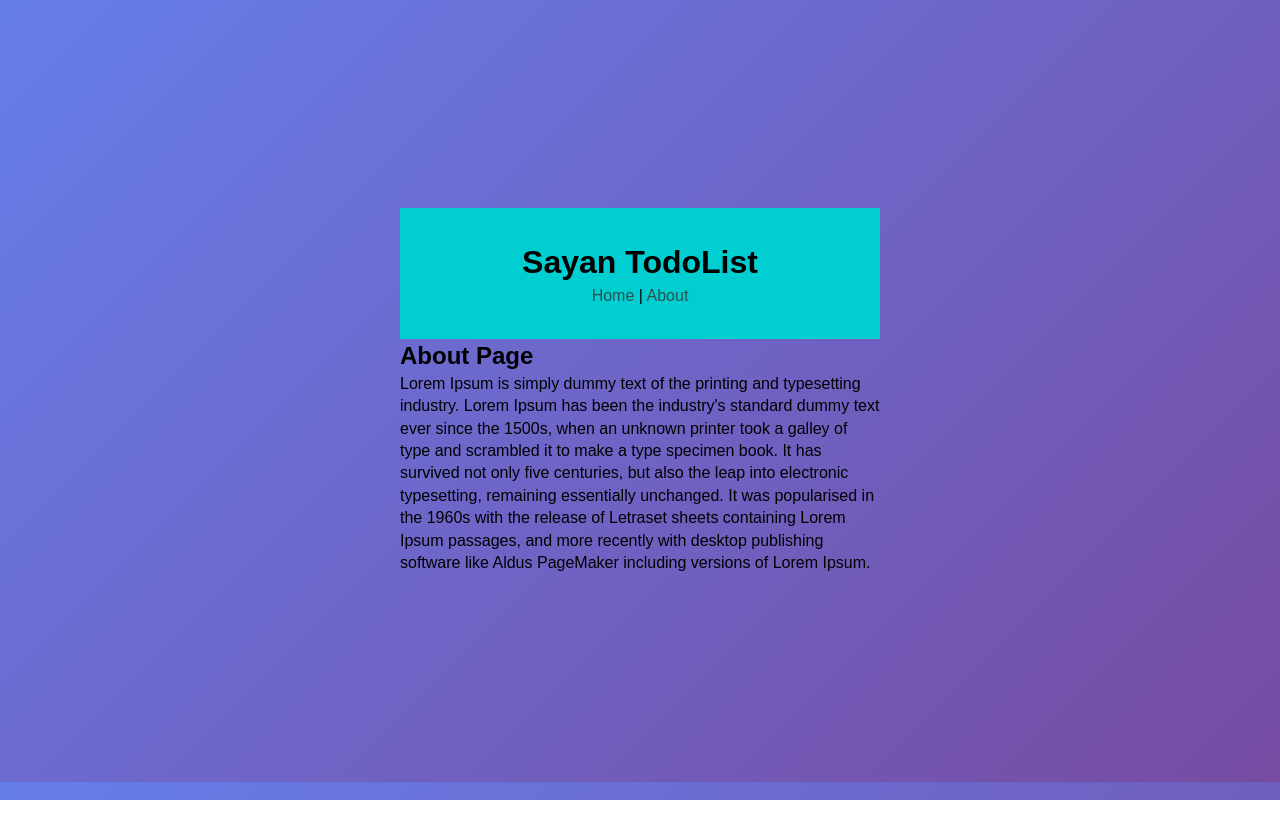
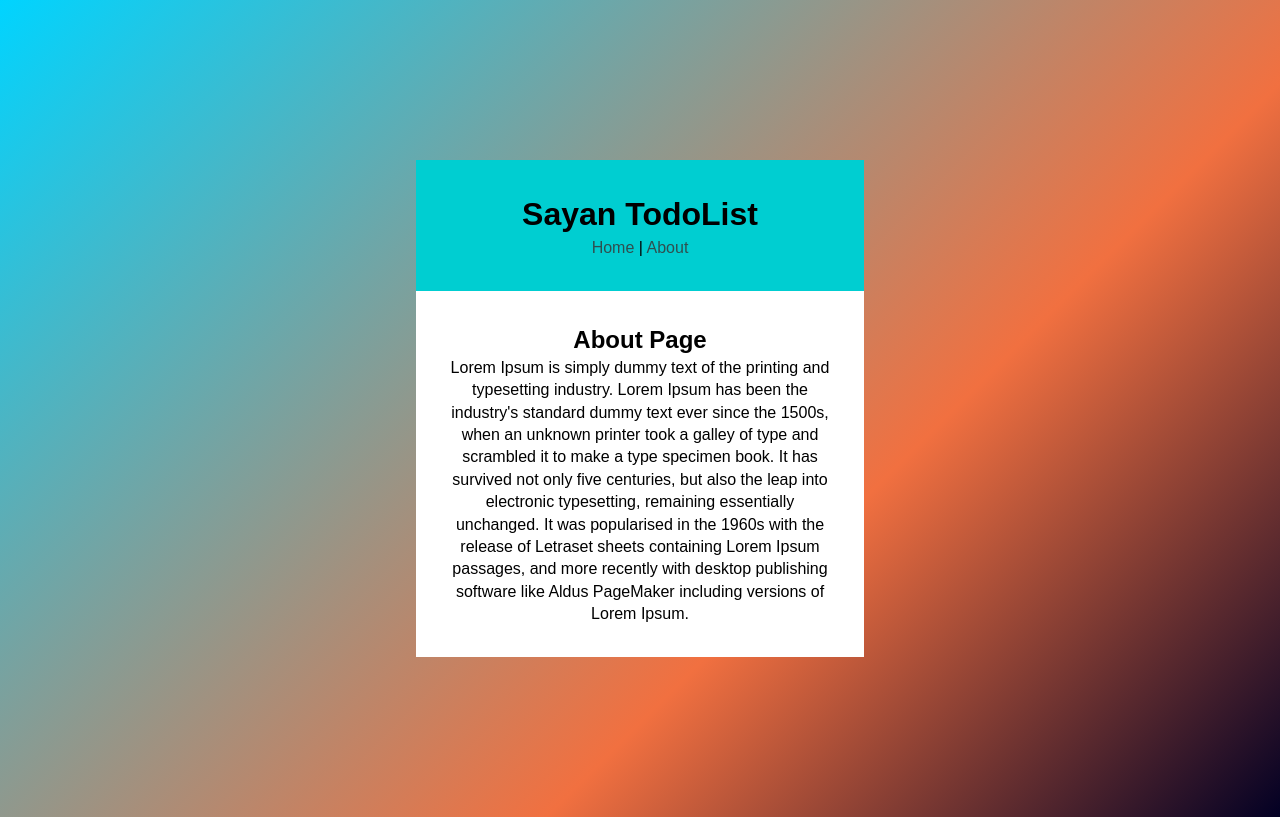
Before and after one commit to ssayanm/react-todo, a React (Create React App) app in the folder client/: page /about in a window 1280 px wide. Built offline with nearby package versions, Linux system fonts and the light colour scheme; the HTML template or start-up script is replaced by a standard one.

Commit message:
updated about component

```diff
--- a/client/src/App.css
+++ b/client/src/App.css
@@ -8,7 +8,20 @@ body {
   font-family: "Montserrat", sans-serif;
   line-height: 1.4;
   /* background-image: linear-gradient(120deg, #89f7fe 0%, #66a6ff 100%); */
-  background-image: linear-gradient(135deg, #667eea 0%, #764ba2 100%);
+  background: rgb(2, 0, 36);
+  background: linear-gradient(
+    315deg,
+    rgba(2, 0, 36, 1) 0%,
+    rgba(241, 112, 64, 1) 35%,
+    rgba(0, 212, 255, 1) 100%
+  );
+
+  display: flex;
+  flex-direction: column;
+  align-items: center;
+  justify-content: center;
+  min-height: 100vh;
+  margin: 0;
 }
 
 a {
@@ -18,17 +31,14 @@ a {
 }
 
 .container {
-  /* padding: rem 1em; */
-  max-width: 30rem;
-  margin: 13rem auto;
-  max-height: 100vh;
-  /* background-color: red; */
+  width: 28rem;
+  margin: 10rem auto;
 }
 
 .btn {
   display: inline-block;
   border: none;
-  background: #555;
+  background: #a52a2a;
   color: #fff;
   padding: 7px 20px;
   cursor: pointer;
--- a/client/src/components/pages/About.js
+++ b/client/src/components/pages/About.js
@@ -2,7 +2,7 @@ import React from "react";
 
 const About = () => {
   return (
-    <React.Fragment>
+    <div style={aboutStyle}>
       <h2>About Page</h2>
       <p>
         Lorem Ipsum is simply dummy text of the printing and typesetting
@@ -15,8 +15,15 @@ const About = () => {
         with desktop publishing software like Aldus PageMaker including versions
         of Lorem Ipsum.
       </p>
-    </React.Fragment>
+    </div>
   );
 };
 
+const aboutStyle = {
+  background: "#ffffff",
+  color: "#000",
+  textAlign: "center",
+  padding: "2rem",
+};
+
 export default About;
```
